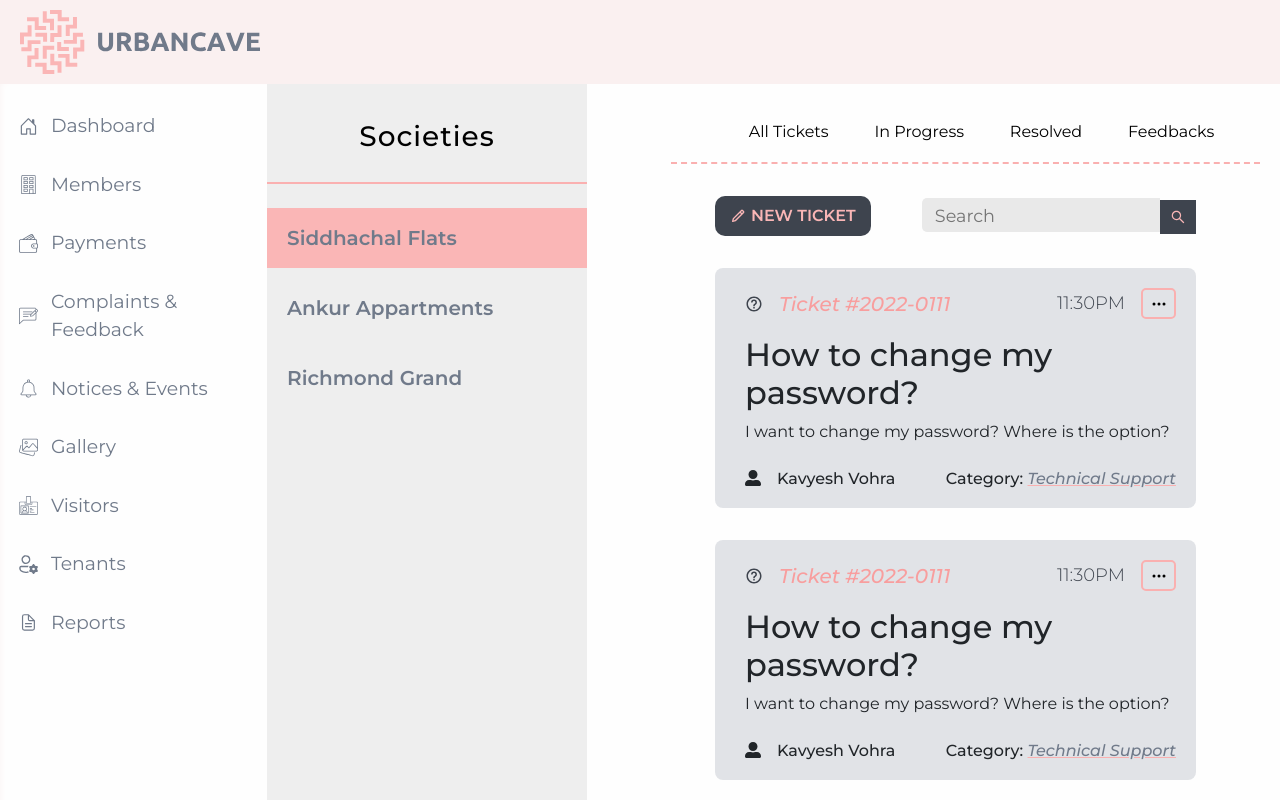
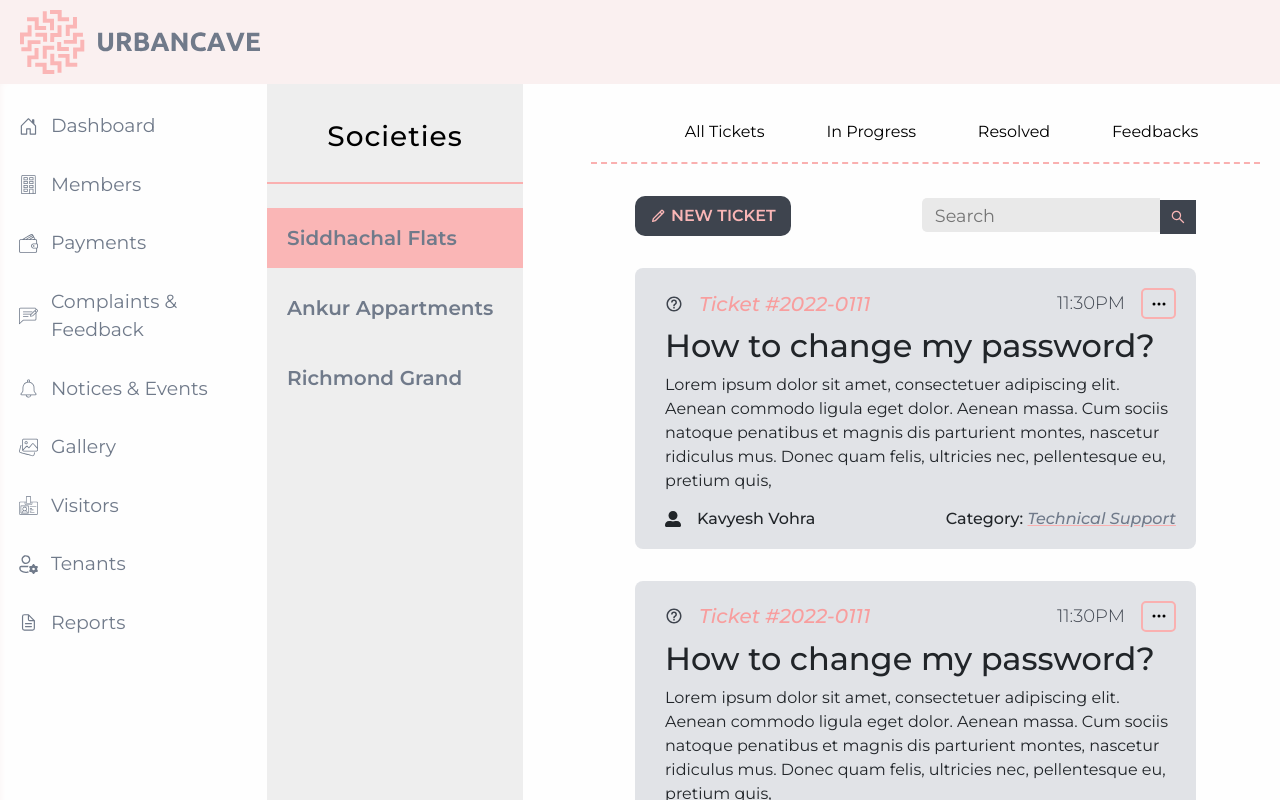
Before and after one commit to kavyeshvohra/urbancave, a React (Create React App) app: page /dashboard/complaints in a window 1280 px wide. Shown: the top 800 px of the page. Built offline with nearby package versions, Linux system fonts and the light colour scheme; some icons are missing.

Commit message:
Complaints & Feedback Redesigned 1

```diff
--- a/src/pages/components/complaintsAndFeedback.jsx
+++ b/src/pages/components/complaintsAndFeedback.jsx
@@ -159,7 +159,7 @@
                 </Cstyle.ComplaintHistoryHeader>
                 <Cstyle.ComplaintInfoDetails>
                     <h2>How to change my password?</h2>
-                    <p>I want to change my password? Where is the option?</p>
+                    <p>Lorem ipsum dolor sit amet, consectetuer adipiscing elit. Aenean commodo ligula eget dolor. Aenean massa. Cum sociis natoque penatibus et magnis dis parturient montes, nascetur ridiculus mus. Donec quam felis, ultricies nec, pellentesque eu, pretium quis,</p>
                 </Cstyle.ComplaintInfoDetails>
                 <Cstyle.ComplaintFooterInfo>
                     <FaUserAlt/>
--- a/src/styles/complaints.js
+++ b/src/styles/complaints.js
@@ -144,7 +144,7 @@
     //padding: 30px 50px 0 0;
     display: flex;
     flex-direction: column;
-    width: 25%;
+    width: 20%;
     background-color: #eee;
     height: 100vh;
     padding-top: 2.5em;
@@ -221,7 +221,7 @@
     flex: 2;
     margin-top: 2.5em;
     position: relative;
-    margin-left: 24em;
+    margin-left: 19em;
 `
 export const MenuWrapper = styled.div`
     margin-left: 20px;
@@ -261,12 +261,12 @@
     display: flex;
     flex-direction: column;
     justify-content:space-between;
-    max-height: 15rem;
+    max-height: 18rem;
     /* align-items: center; */
     /* width: inherit; */
     /* border: #FAB6B6 solid 0.14rem; */
     background-color: rgba(112,122,138,0.2);
-    height: 15rem;
+    height: auto;
     border-radius: 0.5rem;
     padding-top: 8px;
     padding-left: 30px;
```
